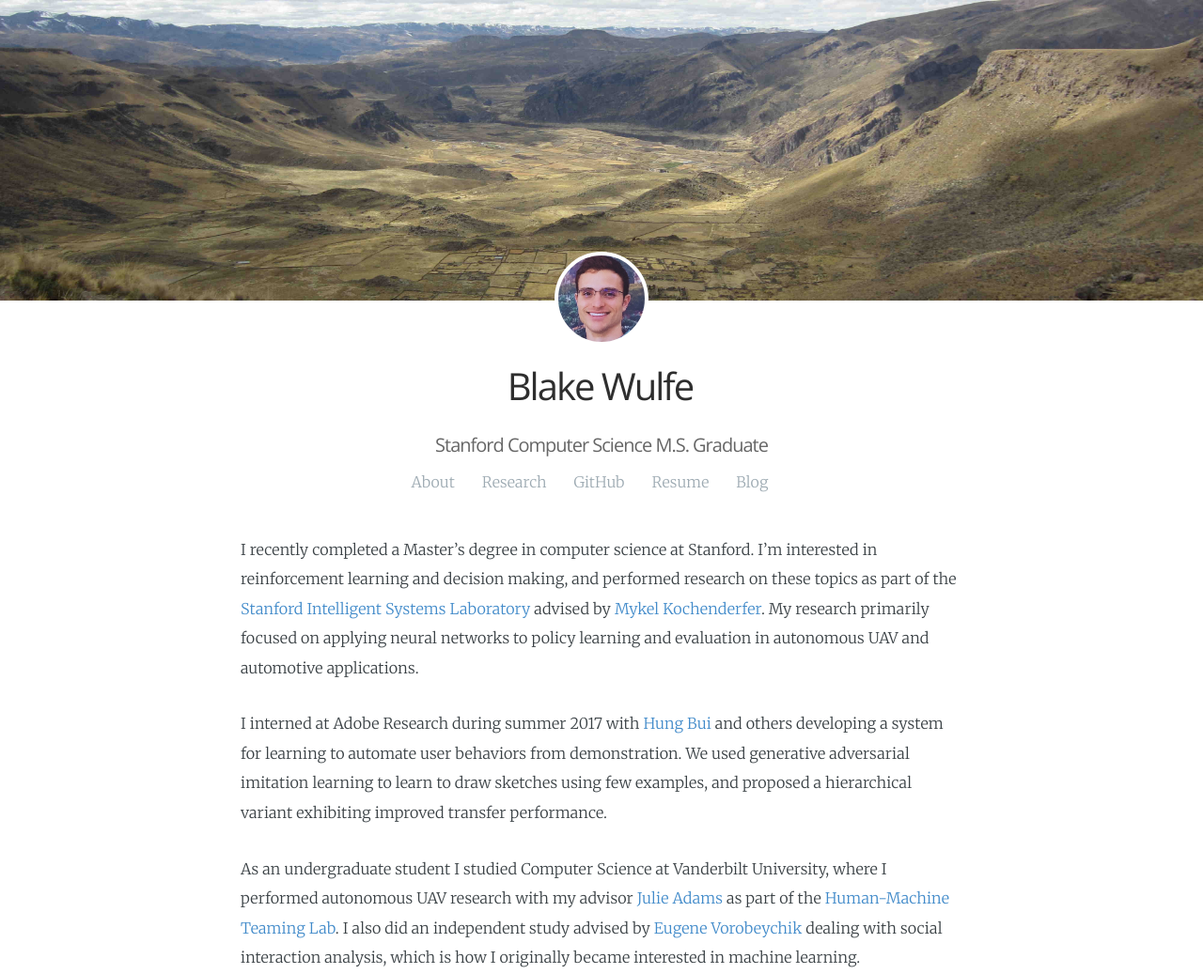
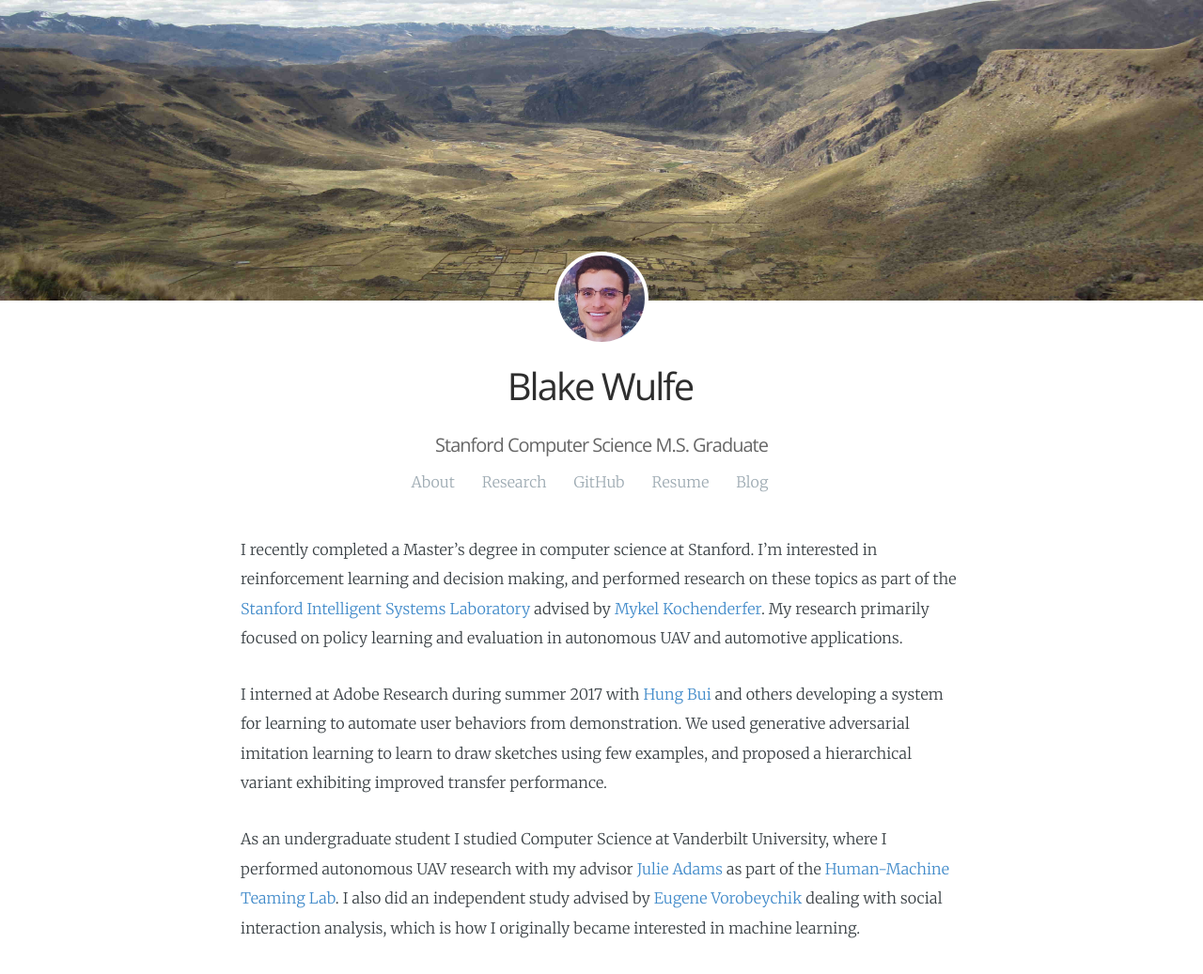
Before and after one commit to wulfebw/legacy.wulfebw.github.io, a Jekyll site: the page built from index.html, in a window 1280 px wide. Shown: the whole page at 94% size. Built offline with Jekyll 4.4.1, drawn with Linux system fonts in a browser that asks for light colours; some web fonts are replaced; after the commit the page ends 1005 px from its top, so only the background shows below that.

Commit message:
editting bio

```diff
--- a/_includes/main.md
+++ b/_includes/main.md
@@ -1,5 +1,5 @@
 
-I recently completed a Master's degree in computer science at Stanford. I'm interested in reinforcement learning and decision making, and performed research on these topics as part of the <a href="http://web.stanford.edu/group/sisl/cgi-bin/wordpress/people/" class="md-link">Stanford Intelligent Systems Laboratory</a> advised by <a class="md-link" href="http://mykel.kochenderfer.com/">Mykel Kochenderfer</a>. My research primarily focused on applying neural networks to policy learning and evaluation in autonomous UAV and automotive applications.
+I recently completed a Master's degree in computer science at Stanford. I'm interested in reinforcement learning and decision making, and performed research on these topics as part of the <a href="http://web.stanford.edu/group/sisl/cgi-bin/wordpress/people/" class="md-link">Stanford Intelligent Systems Laboratory</a> advised by <a class="md-link" href="http://mykel.kochenderfer.com/">Mykel Kochenderfer</a>. My research primarily focused on policy learning and evaluation in autonomous UAV and automotive applications.
 
 I interned at Adobe Research during summer 2017 with <a href="https://www.linkedin.com/in/hung-bui-2a9b244" class="md-link">Hung Bui</a> and others developing a system for learning to automate user behaviors from demonstration. We used generative adversarial imitation learning to learn to draw sketches using few examples, and proposed a hierarchical variant exhibiting improved transfer performance.
 
```
